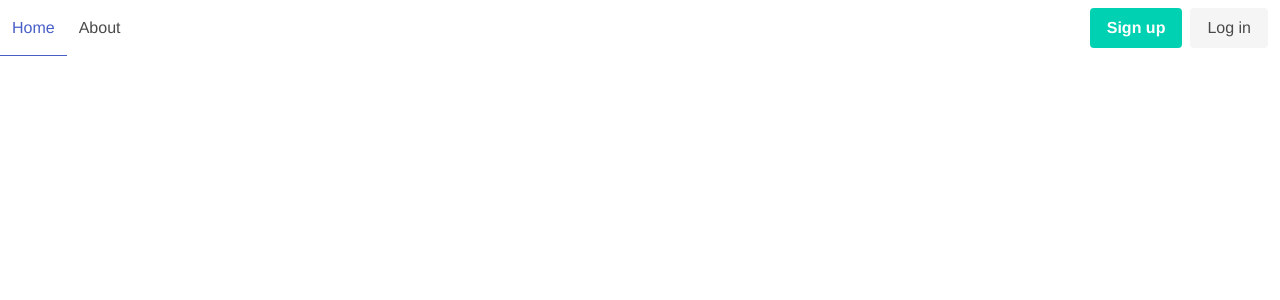
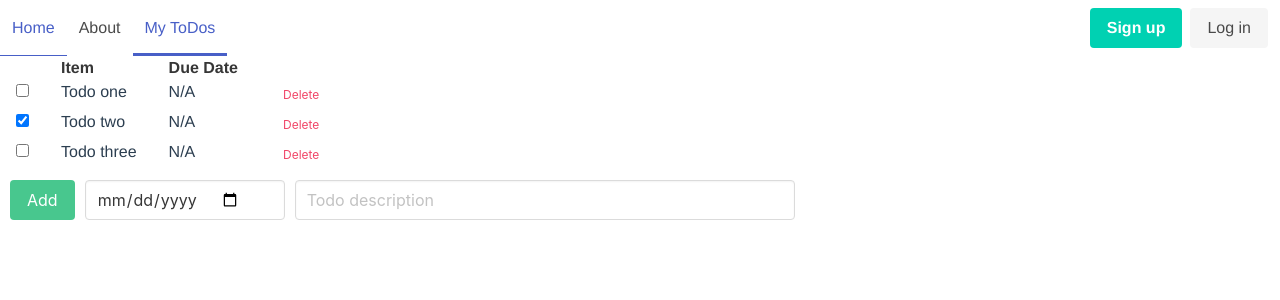
Before and after one commit to jkrisfox/projectTemplate, a Vue app in the folder client/: page /todos in a window 1280 px wide. Shown: the top 300 px of the page. Built offline with nearby package versions, Linux system fonts and the light colour scheme.

Commit message:
Added ToDos page

```diff
--- a/client/src/App.vue
+++ b/client/src/App.vue
@@ -5,6 +5,7 @@
         <div class="navbar-start">
           <router-link class="navbar-item is-tab" to="/" exact-active-class="is-active">Home</router-link>
           <router-link class="navbar-item is-tab" to="/about" exact-active-class="is-active">About</router-link>
+          <router-link class="navbar-item is-tab" to="/todos" exact-active-class="is-active">My ToDos</router-link>
         </div>
         <div class="navbar-end">
           <div class="navbar-item">
--- a/client/src/router.ts
+++ b/client/src/router.ts
@@ -1,6 +1,7 @@
 import Vue from "vue";
 import Router from "vue-router";
 import Home from "./views/Home.vue";
+import ToDos from "./views/ToDos.vue";
 
 Vue.use(Router);
 
@@ -21,6 +22,10 @@ export default new Router({
       // which is lazy-loaded when the route is visited.
       component: () =>
         import(/* webpackChunkName: "about" */ "./views/About.vue")
+    },
+    {
+      path: "/todos",
+      component: ToDos
     }
   ]
 });
--- /dev/null
+++ b/client/src/views/ToDos.vue
@@ -0,0 +1,89 @@
+<template>
+    <div class='todos'>
+        <table>
+            <thead>
+                <tr>
+                    <th/>
+                    <th>Item</th>
+                    <th>Due Date</th>
+                    <th/>
+                </tr>
+            </thead>
+            <tbody>
+                <tr v-for="(todo, index) in mytodos" v-bind:key="index">
+                    <td><input type="checkbox" v-on:change="markDone(index)" v-bind:checked="todo.done"/></td>
+                    <td>{{ todo.name }}</td>
+                    <td>{{ todo.duedate || "N/A" }}</td>
+                    <td><button class="button is-danger is-inverted is-small" v-on:click="deleteTodoItem(index)">Delete</button></td>
+                </tr>
+            </tbody>
+        </table>
+
+        <div class="add-new">
+            <button class="button is-success" v-on:click="addTodoItem">Add</button>
+            <input id="dateInput" type="date" class="input"/>
+            <input id="descInput" type="text" placeholder="Todo description" class="input"/>
+        </div>
+    </div>
+</template>
+
+<script lang="ts">
+import Vue from 'vue'
+import { Component } from "vue-property-decorator";
+@Component
+export default class ToDos extends Vue {
+    mytodos: ToDo[] = [
+        { name: "Todo one", duedate: undefined },
+        { name: "Todo two", duedate: undefined, done: true },
+        { name: "Todo three", duedate: undefined }
+    ];
+    addTodoItem() {
+        // Cast input elements to non-null before getting value
+        const dueDate = (<HTMLInputElement>document.getElementById("dateInput")).value;
+        const desc = (<HTMLInputElement>document.getElementById("descInput")).value;
+        if (desc) {
+            this.mytodos.push({name: desc, duedate: dueDate ? new Date(dueDate) : undefined });
+        }
+    }
+    deleteTodoItem(index: number) {
+        this.mytodos.splice(index, 1);
+    }
+    markDone(index: number) {
+        this.mytodos[index].done = !this.mytodos[index].done;
+    }
+}
+
+interface ToDo {
+    name: string;
+    duedate?: Date;
+    done?: boolean;
+}
+</script>
+
+<style scoped>
+th {
+    text-align: left;
+}
+
+td, th {
+    padding-left: 1em;
+    padding-right: 1em;
+}
+
+.add-new {
+    padding: 5px;
+    display: flex;
+}
+
+.add-new #dateInput {
+    flex: 0 0 200px;
+}
+
+.add-new #descInput {
+    flex: 0 1 500px;
+}
+
+.add-new input, .add-new button {
+    margin: 5px;
+}
+</style>
```
